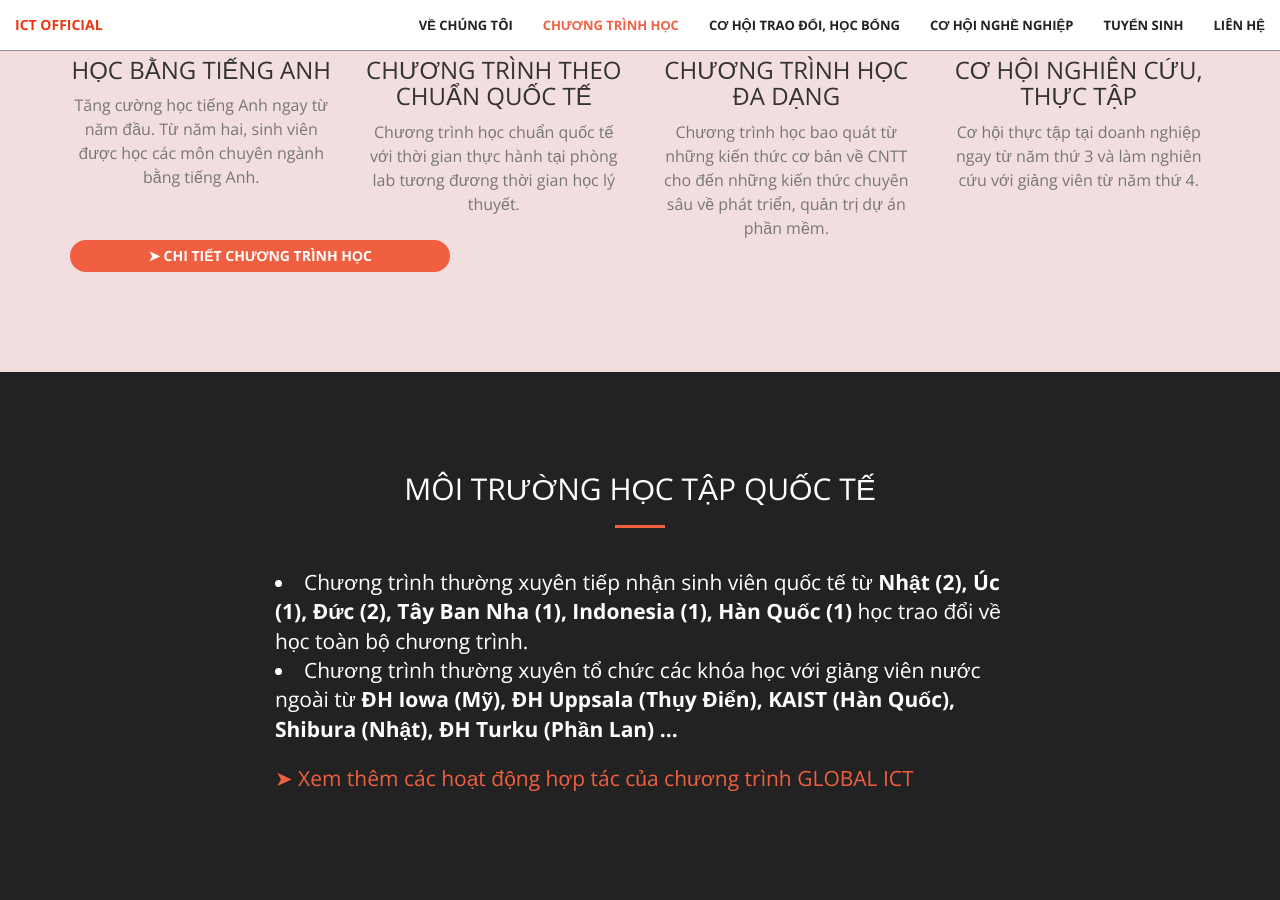
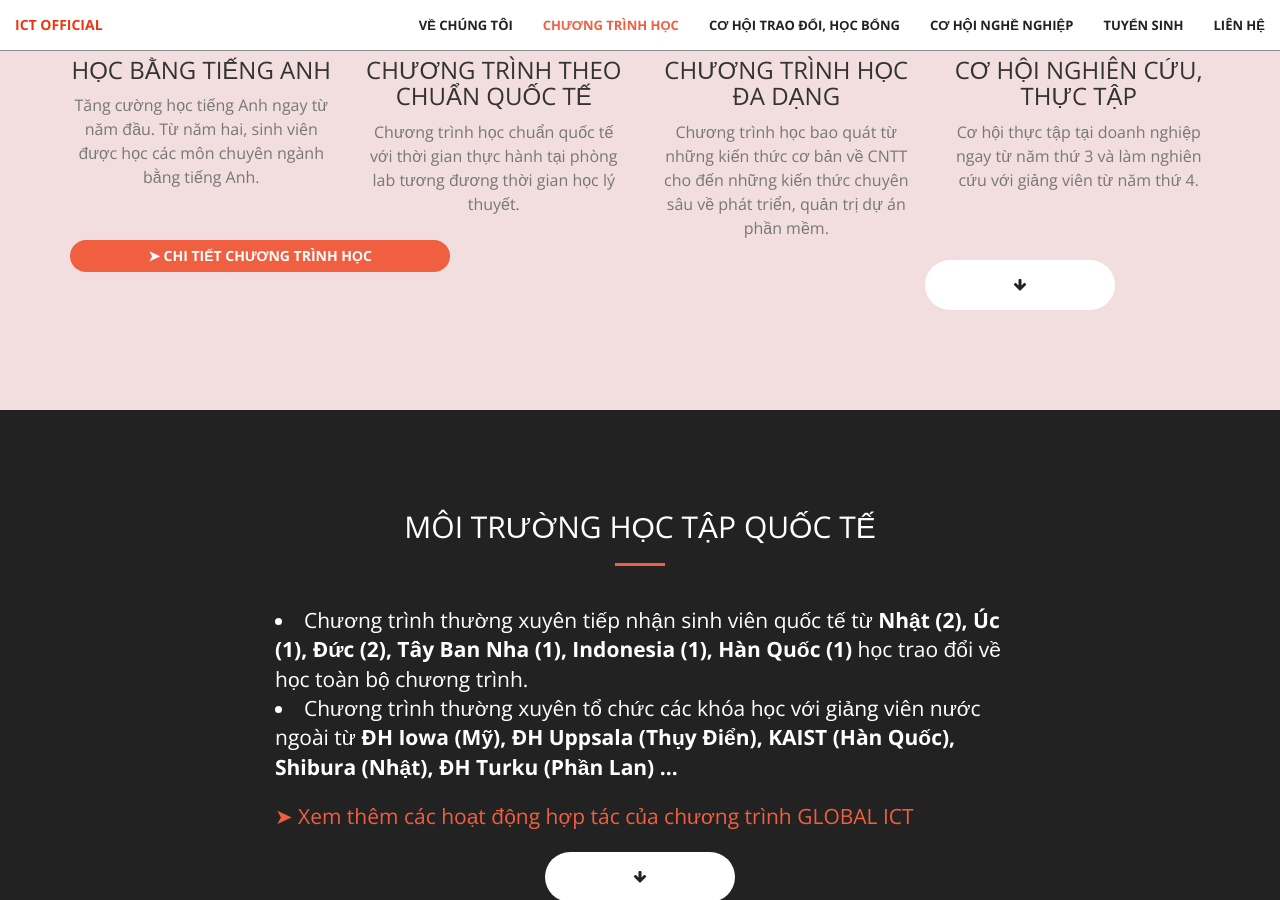
Before and after one commit to Studentaz/HUST-ICT-website, a Jekyll site: the page built from index.html, in a window 1280 px wide and 900 px high, scrolled down 1553 px. Built offline with Jekyll 4.4.1, drawn with Linux system fonts in a browser that asks for light colours.

Commit message:
upload via commit

```diff
--- a/_includes/career-opportunity.html
+++ b/_includes/career-opportunity.html
@@ -9,5 +9,6 @@
                     <li>Hưởng mức lương cao hơn hẳn kỹ sư thông thường nhờ khả năng làm việc trực tiếp với đối tác nước ngoài.</li>
             </div>
         </div>
+        <a href="#enroll" class="btn btn-default btn-xl page-scroll col-md-2 col-md-offset-5"><i class="fa fa-arrow-down" aria-hidden="true"></i></a>
     </div>
 </section>
--- a/_includes/enroll.html
+++ b/_includes/enroll.html
@@ -22,4 +22,5 @@
                 <a href="http://ts.hust.edu.vn" class="lead wow" style="color: #198AFF;">http://ts.hust.edu.vn</a>
             </div>
         </div>
+        <a href="#contact" class="btn btn-default btn-xl page-scroll col-md-2 col-md-offset-5"><i class="fa fa-arrow-down" aria-hidden="true"></i></a>
 </section>
--- a/_includes/exchange-scholarship.html
+++ b/_includes/exchange-scholarship.html
@@ -159,5 +159,6 @@
                 </div>
             </div>
         </div>
+        <a href="#career" class="btn btn-default btn-xl page-scroll col-md-2 col-md-offset-5"><i class="fa fa-arrow-down" aria-hidden="true"></i></a>
     </div>
 </section>
--- a/_includes/international-learning.html
+++ b/_includes/international-learning.html
@@ -12,5 +12,7 @@
             </p>
             <a href="http://soict.hust.edu.vn/index.php/tin-tuc/hop-tac/1027-cac-ho-t-d-ng-trao-d-i-h-p-tac-qu-c-t-c-a-chuong-trinh-dao-t-o-ict" target="_blank" class="text-center" style="margin-top: 20px;">&#10148; Xem thêm các hoạt động hợp tác của chương trình GLOBAL ICT</a>
         </div>
+        </br>
+        <a href="#exchange-scholarship" class="btn btn-default btn-xl page-scroll col-md-2 col-md-offset-5"><i class="fa fa-arrow-down" aria-hidden="true"></i></a>
     </div>
 </section>
--- a/_includes/learning-program.html
+++ b/_includes/learning-program.html
@@ -39,5 +39,7 @@
             </div>
         </div>
         <a href="http://soict.hust.edu.vn/files/bieumau/ICTprogram_update_25Oct2016.pdf" target="_blank" class="btn btn-primary col-md-4 text-center">&#10148; Chi tiết chương trình học</a>
+        </br>
+        <a href="#international-learning" class="btn btn-default btn-xl page-scroll col-md-2 col-md-offset-5"><i class="fa fa-arrow-down" aria-hidden="true"></i></a>
     </div>
 </section>
```
Also changed, not shown: 1 other file.
